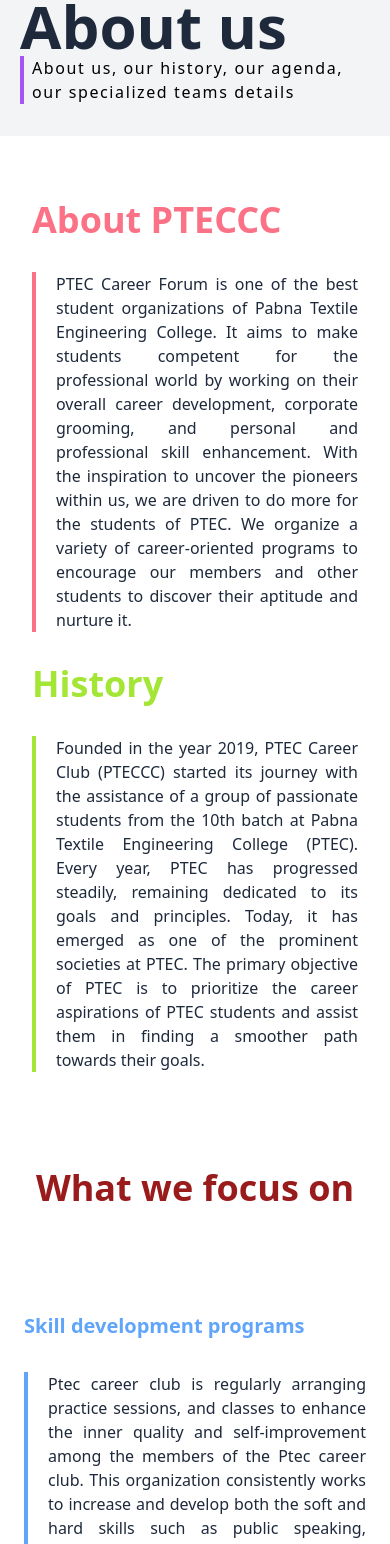
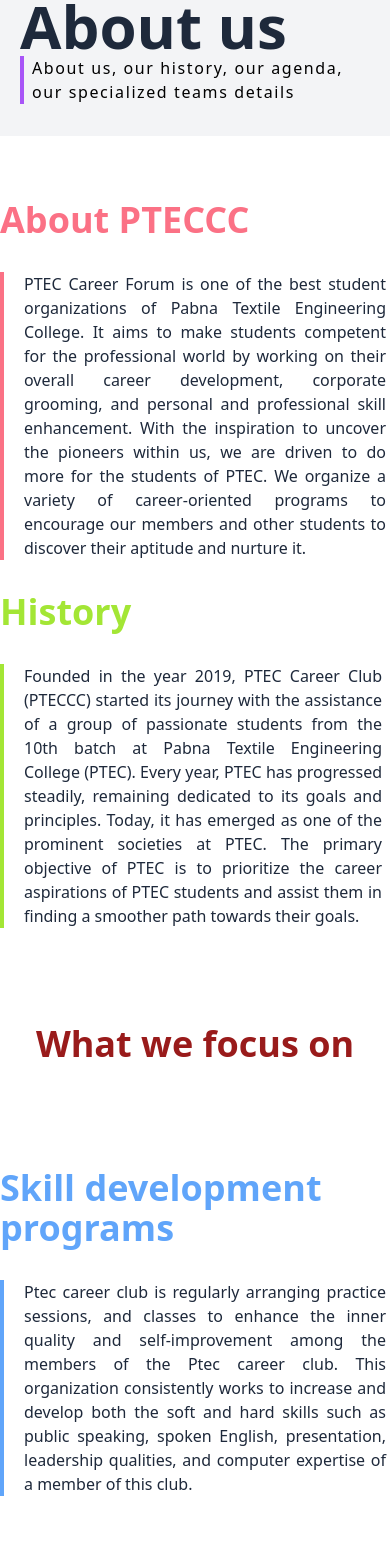
Before and after one commit to Juniorashraf02/pteccc, a Next.js app: page /aboutus in a window 390 px wide. Shown: the part 140-1684 px from the top of the page. Built offline with nearby package versions, Linux system fonts and the light colour scheme.

Commit message:
aboutPage done

```diff
--- a/src/pages/aboutus.tsx
+++ b/src/pages/aboutus.tsx
@@ -20,8 +20,8 @@
             </p>
           </div>
         </div>
-        <div className="md:flex justify-around bg-white py-8 px-4 text-slate-800 text-justify font-thin w-full">
-          <div className="md:w-5/12 px-4">
+        <div className="md:flex justify-around bg-white py-8 md:px-4 pr-1 text-slate-800 text-justify font-thin w-full">
+          <div className="md:w-5/12 md:px-4">
             <h1 className="text-4xl font-semibold text-rose-400 text-left border-w-1/2 my-8">
               About PTECCC
             </h1>
@@ -37,7 +37,7 @@
               aptitude and nurture it.
             </p>
           </div>
-          <div className="md:w-5/12 px-4 ">
+          <div className="md:w-5/12 md:px-4 pr-1">
             <h1 className="text-4xl font-semibold text-lime-400 text-left border-w-1/2 my-8">
               History
             </h1>
@@ -59,9 +59,9 @@
             What we focus on
           </h1>
 
-          <div className="my-10 grid grid-cols-1 md:grid-cols-2 text-slate-800 text-justify font-thin w-full gap-5 px-2 md:px-8">
-            <div className="md:w-10/12 px-4">
-              <h1 className="text-xl md:text-4xl font-semibold text-blue-400 text-left border-w-1/2 my-8">
+          <div className="my-10 grid grid-cols-1 md:grid-cols-2 text-slate-800 text-justify font-thin w-full gap-5 md:px-2 md:px-8">
+            <div className="md:w-10/12 md:px-4 pr-1">
+              <h1 className="text-4xl md:text-4xl font-semibold text-blue-400 text-left border-w-1/2 my-8">
                 Skill development programs
               </h1>
               <p className="border-l-4 border-blue-400 pl-5">
@@ -74,7 +74,7 @@
                 member of this club.
               </p>
             </div>
-            <div className="md:w-full px-4">
+            <div className="md:w-full m:px-4 pr-1">
               <h1 className="text-4xl font-semibold text-purple-400 text-left border-w-1/2 my-8">
                 Workshop
               </h1>
@@ -92,7 +92,7 @@
                 merchandising.
               </p>
             </div>
-            <div className="md:w-10/12 px-4">
+            <div className="md:w-10/12 md:px-4 pr-1">
               <h1 className="text-4xl font-semibold text-yellow-400 text-left border-w-1/2 my-8">
                 Seminar
               </h1>
@@ -107,7 +107,7 @@
                 Merchandising&quot;, &quot;Seminar on DAAD Scholarship&quot; and so on.
               </p>
             </div>
-            <div className="md:w-full px-4">
+            <div className="md:w-full md:px-4 pr-1">
               <h1 className="text-4xl font-semibold text-orange-400 text-left border-w-1/2 my-8">
                 Career development
               </h1>
@@ -127,10 +127,10 @@
         </div>
 
         <div className="bg-gray-50 px-0 md:px-16 py-5">
-          <h1 className="text-xl md:text-4xl font-semibold text-rose-400">
+          <h1 className="text-4xl md:text-4xl font-semibold text-rose-400">
             Career Fair
           </h1>
-          <p className="text-gray-600 font-thin py-5 tracking-wide">
+          <p className="text-gray-600 font-thin py-5 tracking-wide border-l-4 border-rose-400 border-w-1/2 pl-5 my-5">
             The PTEC Career Club&apos;s signature event is the PTEC Career Fair/Job
             Fair. Since 2019, the PTEC Career Club has been organizing career
             fairs. The purpose of the Career Fair is to connect with HR
```
